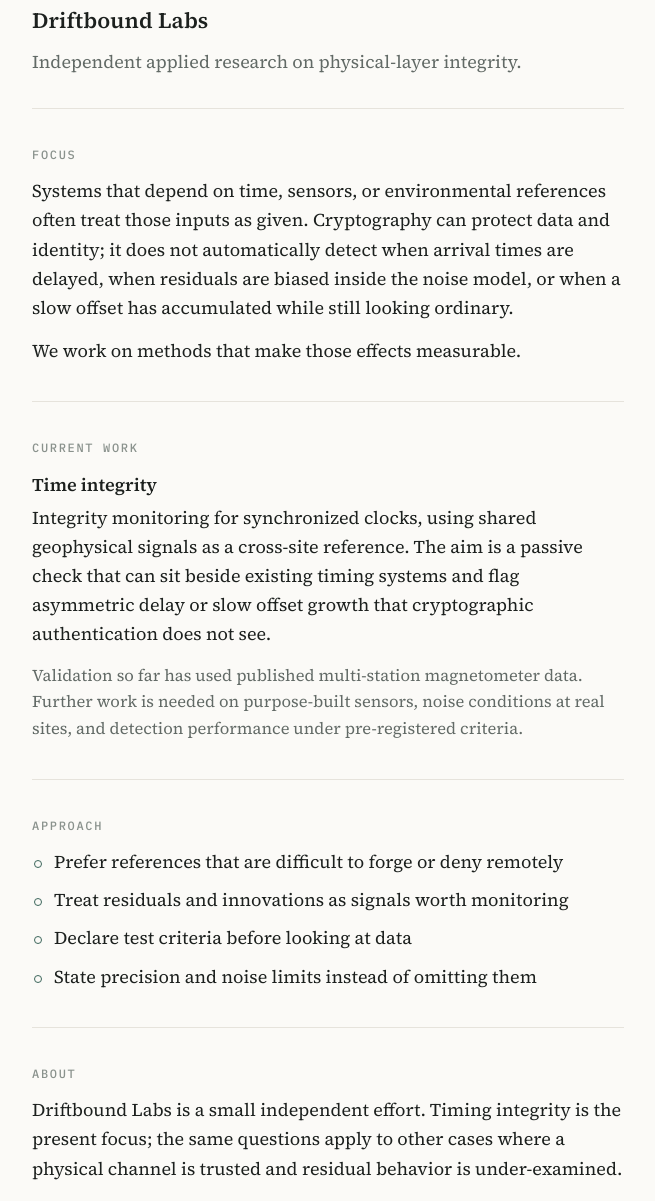
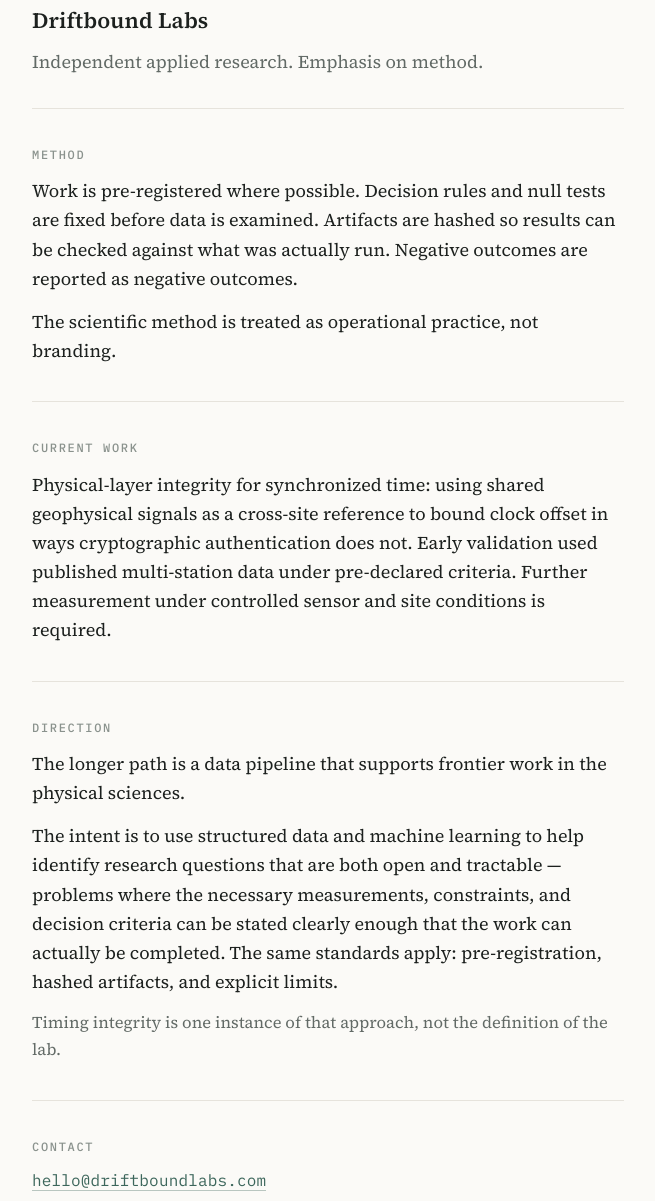
Before and after one commit to k-luecke/driftbound-site, a plain HTML site: page index.html in a window 1280 px wide. Shown: the part 69-1270 px from the top of the page, without its empty margins (312-967 px from the left). Drawn offline with Linux system fonts and the light colour scheme.

Commit message:
Revise copy: method-first framing, add Direction section
Restructure to Method / Current work / Direction / Contact. Lead with
pre-registration and hashed-artifact practice; frame the data-pipeline
goal as intent; position timing integrity as one instance, not the
lab's definition. Tagline: 'Independent applied research. Emphasis on method.'

```diff
--- a/index.html
+++ b/index.html
@@ -4,12 +4,12 @@
 <meta charset="utf-8">
 <meta name="viewport" content="width=device-width, initial-scale=1">
 <title>Driftbound Labs</title>
-<meta name="description" content="Driftbound Labs — independent applied research on physical-layer integrity. Present focus: time integrity monitoring for synchronized clocks.">
+<meta name="description" content="Driftbound Labs — independent applied research with an emphasis on method. Pre-registration, hashed artifacts, and explicit limits.">
 <meta name="color-scheme" content="light dark">
 
 <meta property="og:type" content="website">
 <meta property="og:title" content="Driftbound Labs">
-<meta property="og:description" content="Independent applied research on physical-layer integrity.">
+<meta property="og:description" content="Independent applied research. Emphasis on method.">
 <meta property="og:url" content="https://driftboundlabs.com">
 <link rel="canonical" href="https://driftboundlabs.com/">
 
@@ -101,39 +101,10 @@
   section { padding: 4px 0; }
   section .kicker { display: block; margin-bottom: 12px; }
 
-  h2.sub {
-    font-size: 18px;
-    font-weight: 600;
-    margin: 0 0 4px;
-  }
-
   p { margin: 0 0 14px; }
   p:last-child { margin-bottom: 0; }
 
-  .lead { color: var(--ink); }
   .note { color: var(--muted); font-size: 16.5px; }
-
-  ul.approach {
-    list-style: none;
-    margin: 2px 0 0;
-  }
-  ul.approach li {
-    position: relative;
-    padding-left: 22px;
-    margin-bottom: 9px;
-    color: var(--ink);
-  }
-  ul.approach li:last-child { margin-bottom: 0; }
-  ul.approach li::before {
-    content: "";
-    position: absolute;
-    left: 2px;
-    top: 0.72em;
-    width: 6px;
-    height: 6px;
-    border: 1px solid var(--accent);
-    border-radius: 50%;
-  }
 
   .contact .addr {
     font-family: "IBM Plex Mono", ui-monospace, monospace;
@@ -164,7 +135,7 @@
 <header>
   <div class="wrap">
     <div class="wordmark">Driftbound Labs</div>
-    <p class="tagline">Independent applied research on physical-layer integrity.</p>
+    <p class="tagline">Independent applied research. Emphasis on method.</p>
   </div>
 </header>
 
@@ -174,48 +145,37 @@
     <hr class="rule">
 
     <section>
-      <span class="kicker">Focus</span>
-      <p class="lead">Systems that depend on time, sensors, or environmental references
-      often treat those inputs as given. Cryptography can protect data and identity;
-      it does not automatically detect when arrival times are delayed, when residuals
-      are biased inside the noise model, or when a slow offset has accumulated while
-      still looking ordinary.</p>
-      <p class="lead">We work on methods that make those effects measurable.</p>
+      <span class="kicker">Method</span>
+      <p>Work is pre-registered where possible. Decision rules and null tests are fixed
+      before data is examined. Artifacts are hashed so results can be checked against
+      what was actually run. Negative outcomes are reported as negative outcomes.</p>
+      <p>The scientific method is treated as operational practice, not branding.</p>
     </section>
 
     <hr class="rule">
 
     <section>
       <span class="kicker">Current work</span>
-      <h2 class="sub">Time integrity</h2>
-      <p>Integrity monitoring for synchronized clocks, using shared geophysical signals
-      as a cross-site reference. The aim is a passive check that can sit beside existing
-      timing systems and flag asymmetric delay or slow offset growth that cryptographic
-      authentication does not see.</p>
-      <p class="note">Validation so far has used published multi-station magnetometer
-      data. Further work is needed on purpose-built sensors, noise conditions at real
-      sites, and detection performance under pre-registered criteria.</p>
+      <p>Physical-layer integrity for synchronized time: using shared geophysical signals
+      as a cross-site reference to bound clock offset in ways cryptographic authentication
+      does not. Early validation used published multi-station data under pre-declared
+      criteria. Further measurement under controlled sensor and site conditions is
+      required.</p>
     </section>
 
     <hr class="rule">
 
     <section>
-      <span class="kicker">Approach</span>
-      <ul class="approach">
-        <li>Prefer references that are difficult to forge or deny remotely</li>
-        <li>Treat residuals and innovations as signals worth monitoring</li>
-        <li>Declare test criteria before looking at data</li>
-        <li>State precision and noise limits instead of omitting them</li>
-      </ul>
-    </section>
-
-    <hr class="rule">
-
-    <section>
-      <span class="kicker">About</span>
-      <p>Driftbound Labs is a small independent effort. Timing integrity is the present
-      focus; the same questions apply to other cases where a physical channel is trusted
-      and residual behavior is under-examined.</p>
+      <span class="kicker">Direction</span>
+      <p>The longer path is a data pipeline that supports frontier work in the physical
+      sciences.</p>
+      <p>The intent is to use structured data and machine learning to help identify
+      research questions that are both open and tractable — problems where the necessary
+      measurements, constraints, and decision criteria can be stated clearly enough that
+      the work can actually be completed. The same standards apply: pre-registration,
+      hashed artifacts, and explicit limits.</p>
+      <p class="note">Timing integrity is one instance of that approach, not the
+      definition of the lab.</p>
     </section>
 
     <hr class="rule">
```
